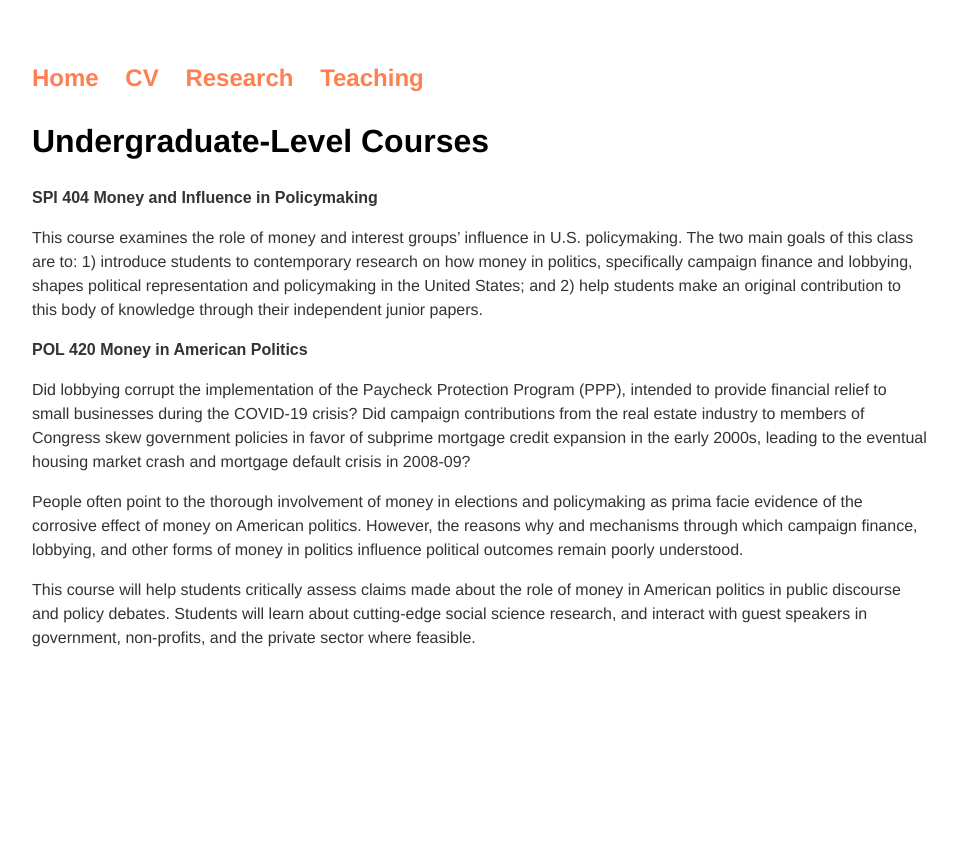
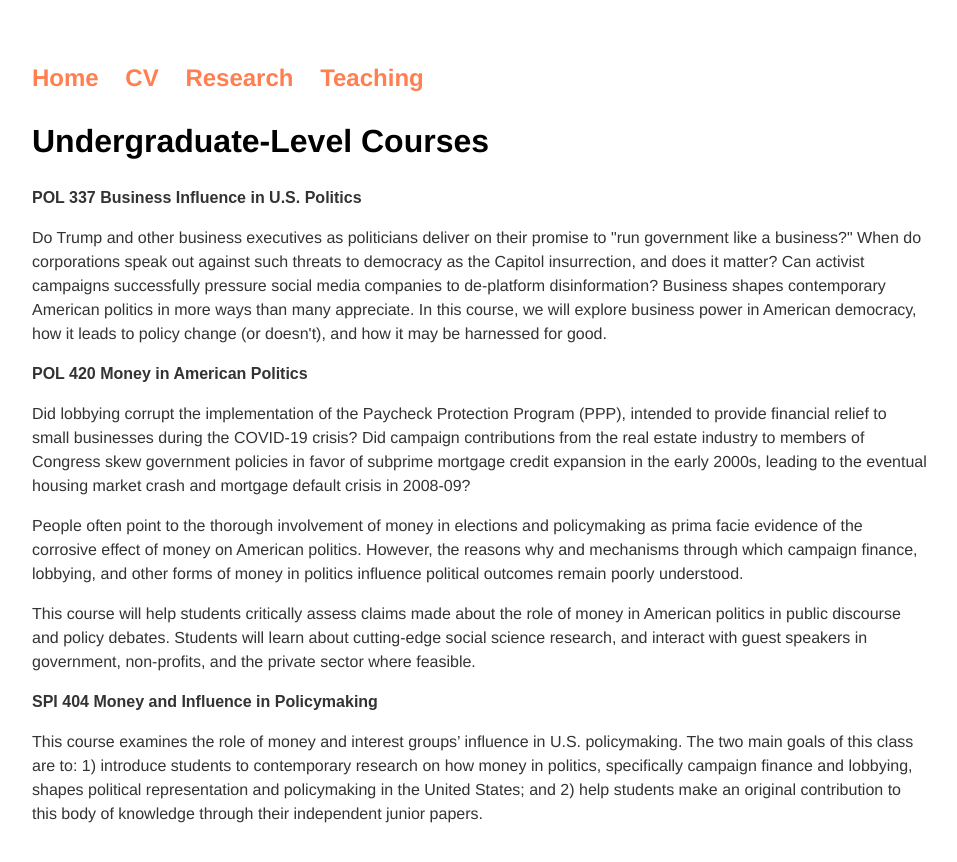
Before and after one commit to zhaoliresearch/zhaoliresearch.github.io, a Jekyll site: the page built from teaching/index.html, in a window 1280 px wide. Shown: the top 862 px of the page, without its empty margins (160-1117 px from the left). Built offline with Jekyll 4.4.1, drawn with Linux system fonts in a browser that asks for light colours.

Commit message:
Update index.html

```diff
--- a/teaching/index.html
+++ b/teaching/index.html
@@ -4,11 +4,17 @@ title: Zhao Li, Ph.D.
 ---
 <div class="blurb">
   <h2>Undergraduate-Level Courses</h2>
-  <p><b style="font-family:arial">SPI 404 Money and Influence in Policymaking</b></p>
-  <p>This course examines the role of money and interest groups’ influence in U.S. policymaking. The two main goals of this class are to: 1) introduce students to contemporary research on how money in politics, specifically campaign
-finance and lobbying, shapes political representation and policymaking in the United States; and 2) help students make an original contribution to this body of knowledge through their independent junior papers.</p>
+
+  <p><b style="font-family:arial">POL 337 Business Influence in U.S. Politics</b></p>
+  <p>Do Trump and other business executives as politicians deliver on their promise to "run government like a business?" When do corporations speak out against such threats to democracy as the Capitol insurrection, and does it matter? Can activist campaigns successfully pressure social media companies to de-platform disinformation? Business shapes contemporary American politics in more ways than many appreciate. In this course, we will explore business power in American democracy, how it leads to policy change (or doesn't), and how it may be harnessed for good.</p>
+
   <p><b style="font-family:arial">POL 420 Money in American Politics</b></p>
   <p> Did lobbying corrupt the implementation of the Paycheck Protection Program (PPP), intended to provide financial relief to small businesses during the COVID-19 crisis?  Did campaign contributions from the real estate industry to members of Congress skew government policies in favor of subprime mortgage credit expansion in the early 2000s, leading to the eventual housing market crash and mortgage default crisis in 2008-09?</p>
   <p> People often point to the thorough involvement of money in elections and policymaking as prima facie evidence of the corrosive effect of money on American politics.  However, the reasons why and mechanisms through which campaign finance, lobbying, and other forms of money in politics influence political outcomes remain poorly understood.</p>
   <p> This course will help students critically assess claims made about the role of money in American politics in public discourse and policy debates.  Students will learn about cutting-edge social science research, and interact with guest speakers in government, non-profits, and the private sector where feasible.</p>
+
+  <p><b style="font-family:arial">SPI 404 Money and Influence in Policymaking</b></p>
+  <p>This course examines the role of money and interest groups’ influence in U.S. policymaking. The two main goals of this class are to: 1) introduce students to contemporary research on how money in politics, specifically campaign
+finance and lobbying, shapes political representation and policymaking in the United States; and 2) help students make an original contribution to this body of knowledge through their independent junior papers.</p>
+
 </div><!-- /.blurb -->
```
